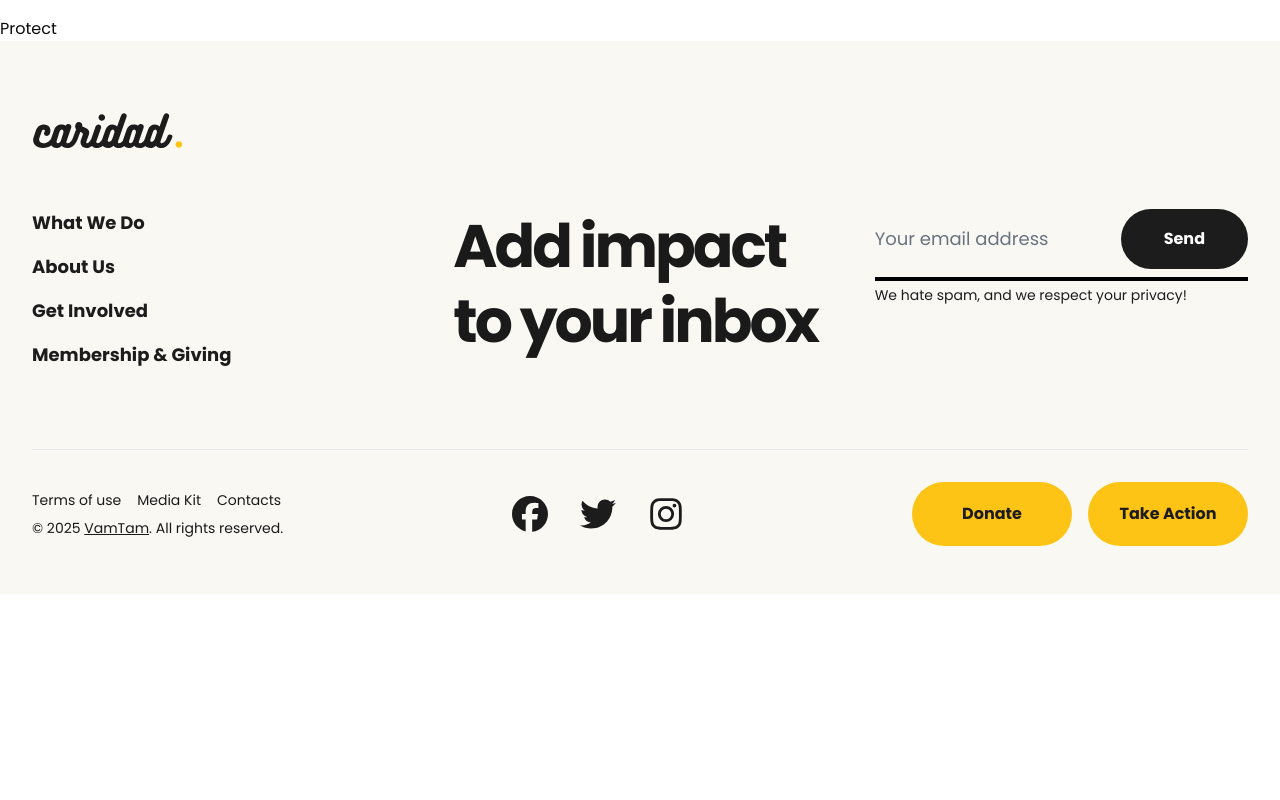
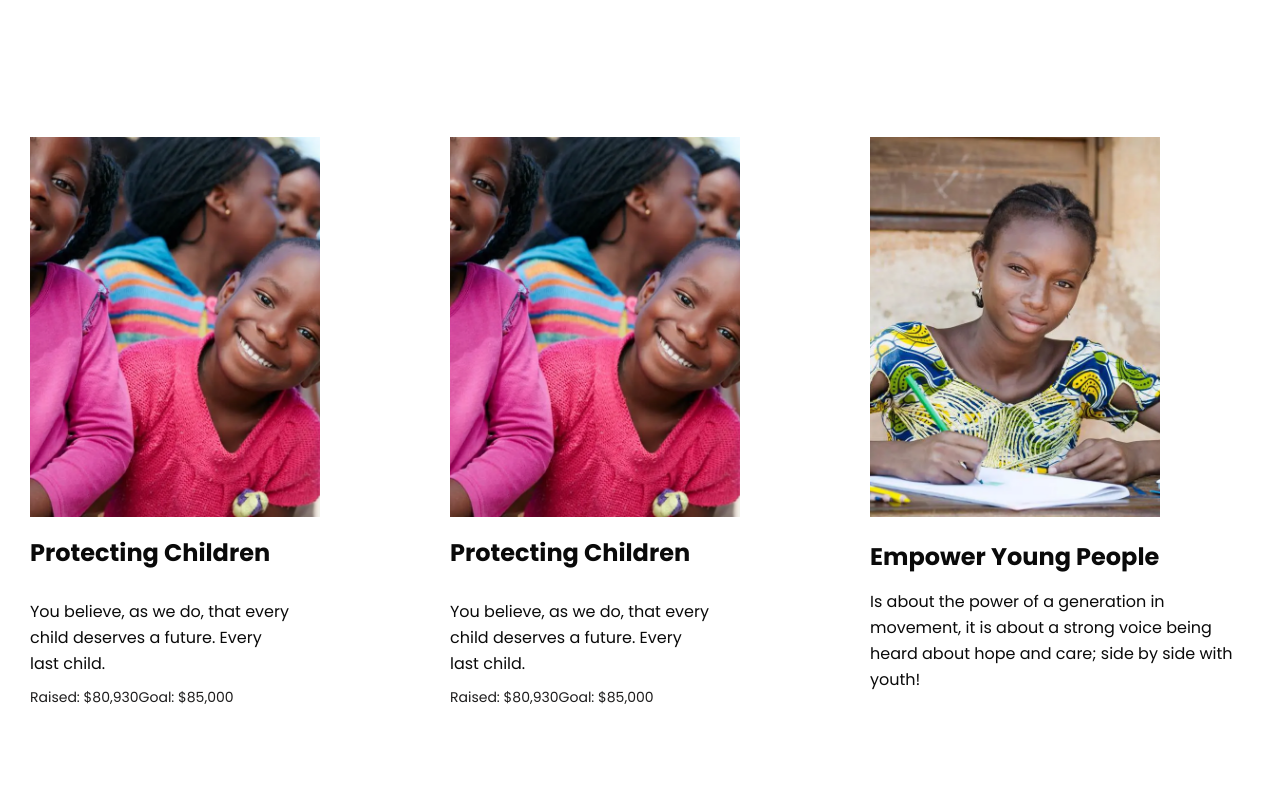
Before and after one commit to Shouryya-Manna/Caridad, a Next.js app: page /get-involved in a window 1280 px wide. Shown: the part 3740-4540 px from the top of the page. Before the commit the page ends 4334 px from the top, so only its background shows below. Built offline with nearby package versions, Linux system fonts and the light colour scheme.

Commit message:
Making UI Modular

```diff
--- a/src/app/about-us/page.tsx
+++ b/src/app/about-us/page.tsx
@@ -6,7 +6,7 @@ import Sponsor from "@/components/AboutUs/Sponsor/Sponsor";
 import Sponsor2 from "@/components/AboutUs/Sponsor2/Sponsor2";
 import SuccessStories from "@/components/AboutUs/SuccessStories/SuccessStories";
 import Team from "@/components/AboutUs/Team/Team";
-import DynamicHeader from "@/components/Global/DynamicHeader";
+import DynamicHeader from "@/components/Global/Header/DynamicHeader";
 import Header from "@/components/Landing/Header/Header";
 import ScrollToTop from "@/components/Landing/Scroller/ScrollUp";
 
--- a/src/components/GetInvolved/Protect.tsx
+++ b/src/components/GetInvolved/Protect.tsx
@@ -1,3 +1,85 @@
+import Image from "next/image";
+
 export default function Protect() {
-  return <div>Protect</div>;
+  return (
+    <section className="max-w-8xl mx-auto w-full grid grid-cols-3 px-7.5 py-30 gap-x-10">
+      <div className="flex flex-col items-start justify-center">
+        <div className="relative h-[380px] w-[290px]">
+          <Image
+            src="/About-Us/Ab9.webp"
+            alt=""
+            fill
+            className="object-cover object-center"
+          />
+        </div>
+
+        <h3 className="my-5 text-2xl font-bold">
+          Protecting Children
+        </h3>
+
+        <p className="text-base my-2.5 max-w-[260px] leading-relaxed">
+          You believe, as we do, that every child
+          deserves a future. Every last child.
+        </p>
+        <div className="flex justify-between">
+          <span className="text-tertiary text-[14px]">
+            Raised: $80,930
+          </span>
+          <span className="text-tertiary text-[14px]">
+            Goal: $85,000
+          </span>
+        </div>
+      </div>
+
+      <div className="flex flex-col items-start justify-center">
+        <div className="relative h-[380px] w-[290px]">
+          <Image
+            src="/About-Us/Ab9.webp"
+            alt=""
+            fill
+            className="object-cover object-center"
+          />
+        </div>
+
+        <h3 className="my-5 text-2xl font-bold">
+          Protecting Children
+        </h3>
+
+        <p className="text-base my-2.5 max-w-[260px] leading-relaxed">
+          You believe, as we do, that every child
+          deserves a future. Every last child.
+        </p>
+        <div className="flex justify-between">
+          <span className="text-tertiary text-[14px]">
+            Raised: $80,930
+          </span>
+          <span className="text-tertiary text-[14px]">
+            Goal: $85,000
+          </span>
+        </div>
+      </div>
+
+      <div className="flex flex-col items-start">
+        <div className="relative h-[380px] w-[290px]">
+          <Image
+            src="/About-Us/Ab10.webp"
+            alt=""
+            fill
+            className="object-cover object-top"
+          />
+        </div>
+
+        <h3 className="mt-6 text-2xl font-bold">
+          Empower Young People
+        </h3>
+
+        <p className="text-base mt-4 max-w-lg leading-relaxed">
+          Is about the power of a generation in
+          movement, it is about a strong voice
+          being heard about hope and care; side by
+          side with youth!
+        </p>
+      </div>
+    </section>
+  );
 }
--- a/src/components/Global/DynamicHeader.tsx
+++ b/src/components/Global/Header/DynamicHeader.tsx
@@ -3,7 +3,7 @@ import { Button } from "@/components/ui/button";
 import { HeaderData } from "@/data/Header.data";
 import Image from "next/image";
 import { useEffect, useState } from "react";
-import SheetStyle from "../Landing/Header/Components/SheetStyle";
+import SheetStyle from "../../Landing/Header/Components/SheetStyle";
 
 export default function DynamicHeader() {
   const [hidden, setHidden] = useState(false);
--- /dev/null
+++ b/src/components/Global/Header/HeaderBackground.tsx
@@ -0,0 +1,42 @@
+import Image, {
+  StaticImageData,
+} from "next/image";
+
+type HeaderBackgroundProps = {
+  imageSrc?: string | StaticImageData;
+  topic?: string;
+  bigText?: string;
+};
+
+export default function HeaderBackground({
+  imageSrc,
+  bigText,
+  topic,
+}: HeaderBackgroundProps) {
+  return (
+    <section className="max-w-full w-full">
+      {/* Header image  */}
+      {imageSrc && (
+        <div className="relative">
+          <Image
+            src={imageSrc}
+            alt=""
+            className="object-cover"
+          />
+        </div>
+      )}
+
+      {/* Header Topic */}
+      {topic && <div></div>}
+
+      {/* Header Text */}
+      {bigText && (
+        <div className="absolute z-10 px-7.5 top-190 text-[70px] font-bold leading-none text-tertiary space-y-3">
+          <span className="block bg-[#F8F9F3] w-fit px-5">
+            {bigText}
+          </span>
+        </div>
+      )}
+    </section>
+  );
+}
--- a/src/components/Landing/Cause/Cause.tsx
+++ b/src/components/Landing/Cause/Cause.tsx
@@ -32,6 +32,16 @@ export default function Cause() {
                 lives
               </span>
             </h2>
+
+            {/* Shape */}
+            <div className="absolute bottom-[-110px] left-15 z-50 h-70 w-70 rounded-full bg-transparent text-white flex items-center justify-center p-5">
+              <Image
+                src="/Landing-Page/shape.svg"
+                alt=""
+                fill
+                className="object-contain"
+              />
+            </div>
 
             {/* Circle */}
             <div className="absolute bottom-[-70px] right-25 z-50 h-64 w-64 rounded-full bg-tertiary text-white flex items-center justify-center p-5">
```
Also changed, not shown: public/Landing-Page/shape.svg (added).
